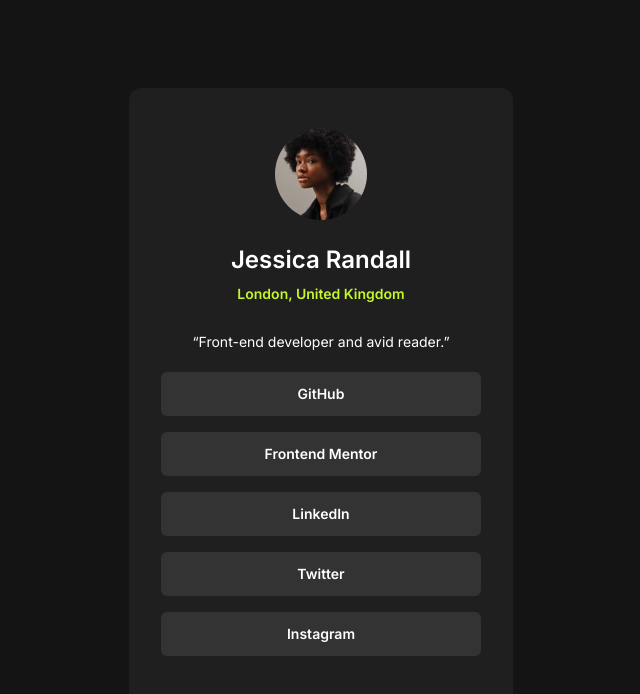
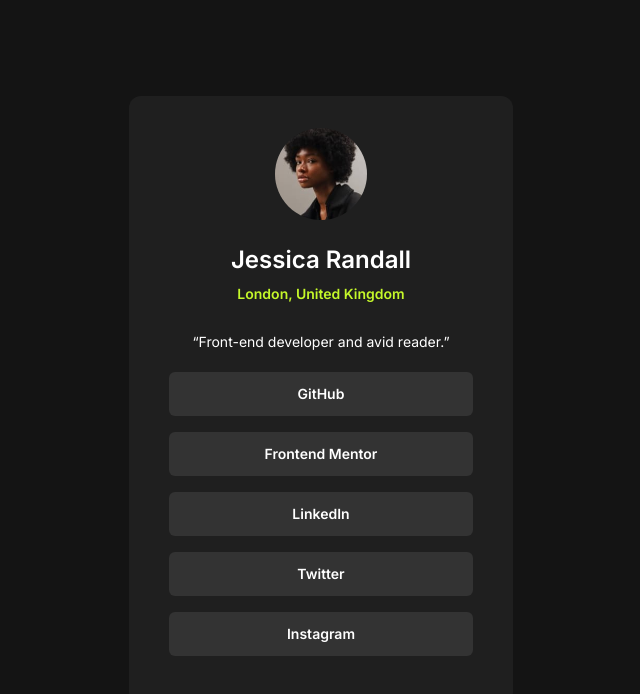
Before and after one commit to njorogejeff/social-links-profile, a website built with Vite: page index.html in a window 1280 px wide. Shown: the whole page, without its empty margins (319-959 px from the left). Built offline with nearby package versions, Linux system fonts and the light colour scheme.

Commit message:
refactor index.html to adjust padding for improved layout

```diff
--- a/index.html
+++ b/index.html
@@ -15,7 +15,7 @@
 
   <body class="font-inter text-social-white text-center text-sm">
     <main class="bg-social-grey-900 grid min-h-screen place-content-center">
-      <section class="w-96 bg-social-grey-800 rounded-xl px-8 py-10">
+      <section class="w-96 bg-social-grey-800 rounded-xl px-10 py-8">
         <img
           src="./assets/images/avatar-jessica.jpeg"
           alt="Jessica Randall Picture"
```
